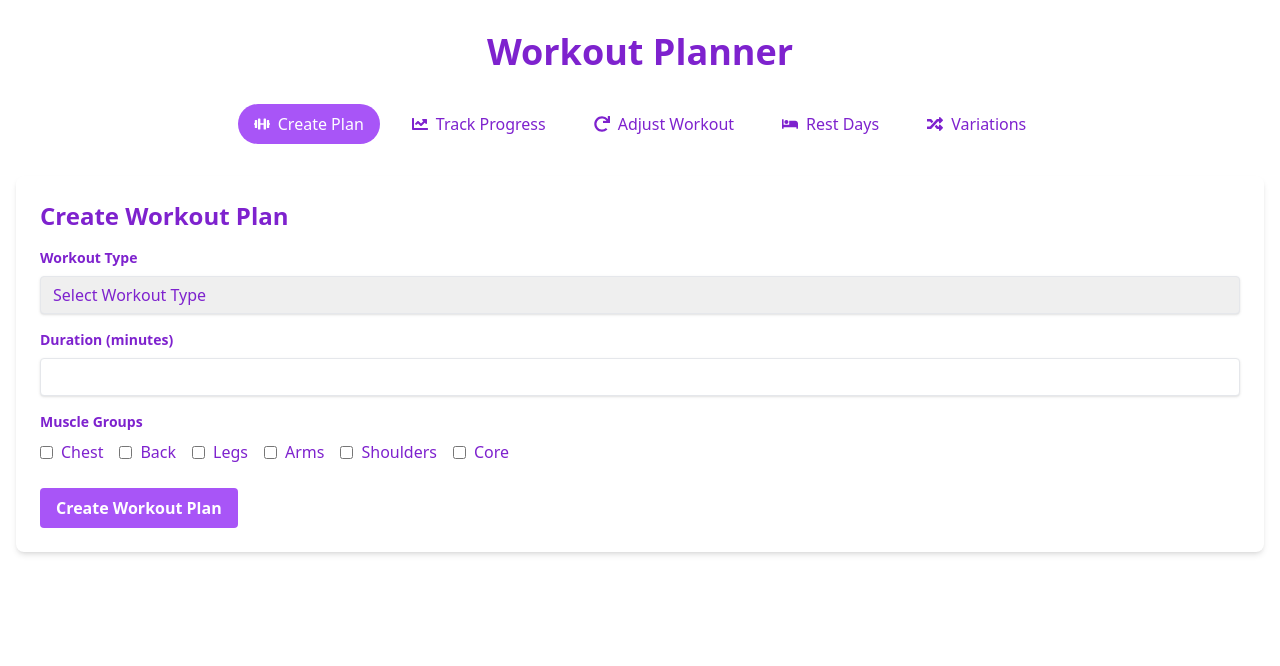
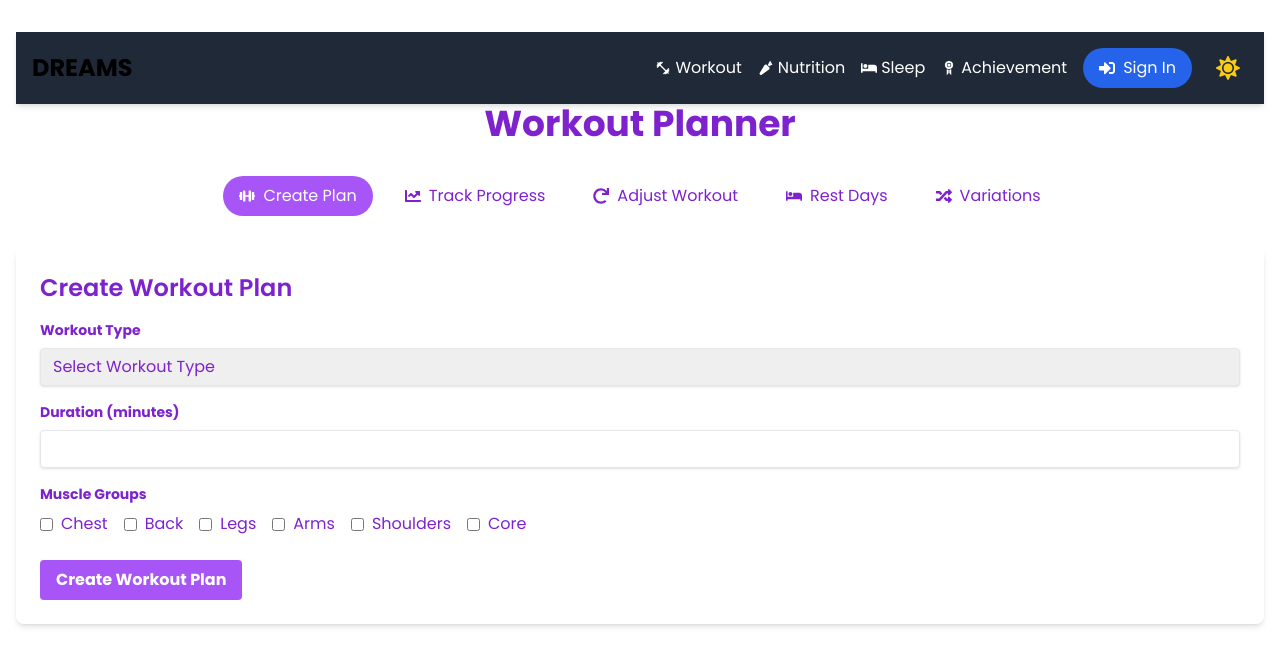
Before and after one commit to BanhNg2005/Gym-Chatbot, a React (Create React App) app: page /workout in a window 1280 px wide. Shown: the top 666 px of the page. Built offline with nearby package versions, Linux system fonts and the light colour scheme.

Commit message:
add header

```diff
--- a/src/components/workout.js
+++ b/src/components/workout.js
@@ -1,6 +1,11 @@
 import React, { useState } from "react";
 import { FaDumbbell, FaChartLine, FaRedo, FaBed, FaRandom } from "react-icons/fa";
 import { Line } from "react-chartjs-2";
+import { BrowserRouter as Router, Routes, Route, Link } from "react-router-dom";
+import { FaSignInAlt, FaMoon, FaSun } from "react-icons/fa";
+import { IoMdFitness, IoMdNutrition } from "react-icons/io";
+import { GiAchievement } from "react-icons/gi";
+import { FiSend, FiMenu } from "react-icons/fi";
 import { Chart as ChartJS, CategoryScale, LinearScale, PointElement, LineElement, Title, Tooltip, Legend } from "chart.js";
 
 ChartJS.register(CategoryScale, LinearScale, PointElement, LineElement, Title, Tooltip, Legend);
@@ -10,6 +15,8 @@ const Workout = () => {
   const [workoutPlan, setWorkoutPlan] = useState({});
   const [workoutHistory, setWorkoutHistory] = useState([]);
   const [exerciseSuggestions, setExerciseSuggestions] = useState([]);
+  const [isDarkMode, setIsDarkMode] = useState(true);
+  const [isMenuOpen, setIsMenuOpen] = useState(false);
 
   const handleTabChange = (tab) => {
     setActiveTab(tab);
@@ -36,9 +43,60 @@ const Workout = () => {
   const handleExerciseVariation = (exercise, variation) => {
     // this is empty for now (will add functionality later)
   };
+  const toggleMenu = () => {
+    setIsMenuOpen(!isMenuOpen);
+  };
+
+  const toggleDarkMode = () => {
+    setIsDarkMode(!isDarkMode);
+  };
 
   return (
     <div className="container mx-auto px-4 py-8 bg-lavender-50">
+        <style>
+        {`
+          @import url('https://fonts.googleapis.com/css2?family=Poppins:wght@300;400;500;600;700&display=swap');
+          body {
+            font-family: 'Poppins', sans-serif;
+          }
+        `}
+      </style>
+      <header className={`${isDarkMode ? 'bg-gray-800' : 'bg-white'} p-4 shadow-md`}>
+        <div className="container mx-auto flex justify-between items-center">
+          <a href="/" className="text-2xl font-bold">DREAMS</a>
+          <div className="md:hidden">
+            <button onClick={toggleMenu} className={`${isDarkMode ? 'text-white' : 'text-gray-900'} focus:outline-none`}>
+              <FiMenu size={24} />
+            </button>
+          </div>
+          <nav className={`${isMenuOpen ? 'block' : 'hidden'} md:flex md:items-center absolute md:relative top-16 left-0 right-0 ${isDarkMode ? 'bg-gray-800' : 'bg-white'} md:bg-transparent z-20 md:top-0`}>
+            <ul className="flex flex-col md:flex-row space-y-4 md:space-y-0 md:space-x-4 p-4 md:p-0">
+              <li><Link to="/workout" className={`hover:text-blue-400 flex items-center ${isDarkMode ? 'text-white' : 'text-gray-900'}`}>
+              <IoMdFitness className="mr-1" /> Workout
+            </Link></li>
+              <li><a href="#" className={`hover:text-blue-400 flex items-center ${isDarkMode ? 'text-white' : 'text-gray-900'}`}><IoMdNutrition className="mr-1" /> Nutrition</a></li>
+              <li><a href="#" className={`hover:text-blue-400 flex items-center ${isDarkMode ? 'text-white' : 'text-gray-900'}`}><FaBed className="mr-1" /> Sleep</a></li>
+              <li><a href="#" className={`hover:text-blue-400 flex items-center ${isDarkMode ? 'text-white' : 'text-gray-900'}`}><GiAchievement className="mr-1" /> Achievement</a></li>
+            </ul>
+            <Link to="/login">
+              <button className="mt-4 md:mt-0 ml-4 bg-blue-600 text-white px-4 py-2 rounded-full hover:bg-blue-700 transition duration-300 flex items-center">
+                <FaSignInAlt className="mr-2" />
+                Sign In
+              </button>
+            </Link>
+            <button
+              onClick={toggleDarkMode}
+              className="ml-4 p-2 rounded-full focus:outline-none transition-colors duration-200 ease-in-out"
+            >
+              {isDarkMode ? (
+                <FaSun className="text-yellow-400" size={24} />
+              ) : (
+                <FaMoon className="text-gray-700" size={24} />
+              )}
+            </button>
+          </nav>
+        </div>
+      </header>
       <h1 className="text-4xl font-bold text-center text-purple-700 mb-8">Workout Planner</h1>
       <div className="flex justify-center space-x-4 mb-8">
         <TabButton icon={<FaDumbbell />} label="Create Plan" active={activeTab === "create"} onClick={() => handleTabChange("create")} />
```
